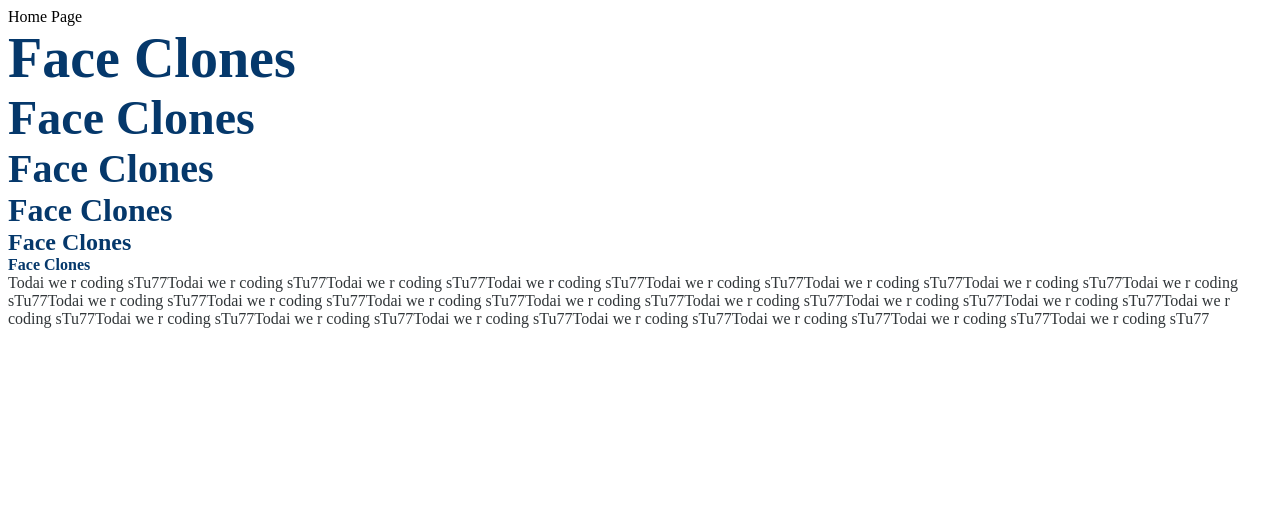
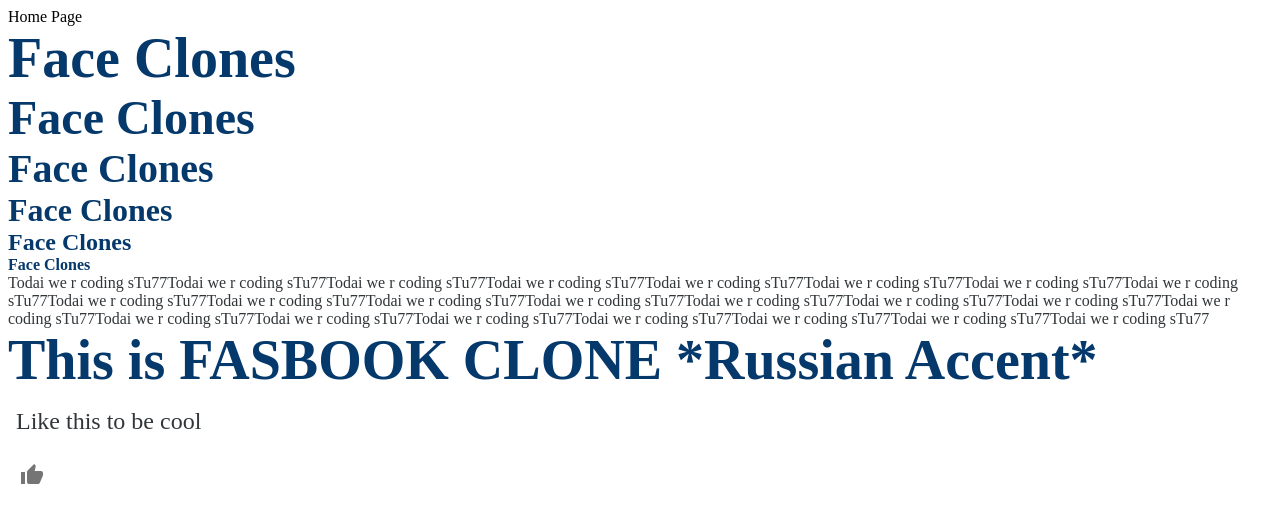
Before and after one commit to transformerjnm/facebook-clone, a React (Create React App) app in the folder client/: page /Home in a window 1280 px wide. Shown: the top 522 px of the page. Built offline with nearby package versions, Linux system fonts and the light colour scheme.

Commit message:
Fluidity is complete #7

```diff
--- a/client/src/components/Pages/HomePage.js
+++ b/client/src/components/Pages/HomePage.js
@@ -1,4 +1,5 @@
-import { createMuiTheme, Typography } from '@material-ui/core';
+import { createMuiTheme, Typography, IconButton, Icon} from '@material-ui/core';
+import ThumbUpIcon from '@material-ui/icons/ThumbUp';
 import CreateNewPost from '../Organisms/CreateNewPost';
 import HomePageHeader from '../Organisms/HomePageHeader';
 import UnorderedListOfImagesWithText from '../Organisms/UnorderedListOfImagesWithText';
@@ -25,6 +26,10 @@
 				<Typography variant="h6">Face Clones</Typography>
 				<Typography variant="body1">Todai we r coding sTu77Todai we r coding sTu77Todai we r coding sTu77Todai we r coding sTu77Todai we r coding sTu77Todai we r coding sTu77Todai we r coding sTu77Todai we r coding sTu77Todai we r coding sTu77Todai we r coding sTu77Todai we r coding sTu77Todai we r coding sTu77Todai we r coding sTu77Todai we r coding sTu77Todai we r coding sTu77Todai we r coding sTu77Todai we r coding sTu77Todai we r coding sTu77Todai we r coding sTu77Todai we r coding sTu77Todai we r coding sTu77Todai we r coding sTu77Todai we r coding sTu77</Typography>
 
+				<Typography variant="h1">This is FASBOOK CLONE *Russian Accent*</Typography>
+				<Typography variant="subtitle1">Like this to be cool</Typography>
+				<IconButton><ThumbUpIcon /></IconButton>
+
 
     	</div>
   	);
--- a/client/src/theme.js
+++ b/client/src/theme.js
@@ -18,6 +18,7 @@
 //Headers
 lightTheme.typography.h1 = {
   fontSize: 'calc(1rem + 5vmin)',
+
   color: '#05386B'
 };
 lightTheme.typography.h2 = {
```
Also changed, not shown: 1 other file (tests, documents, lock files or other folders).
